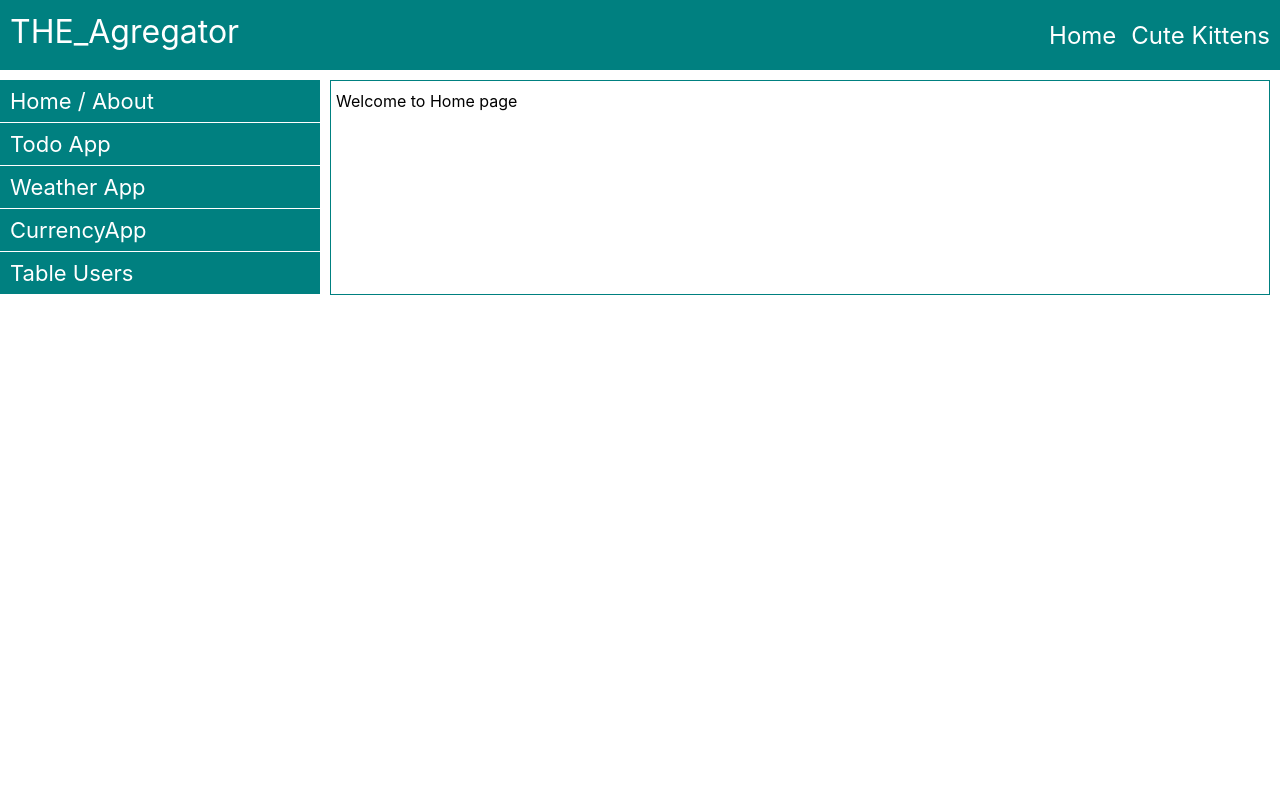
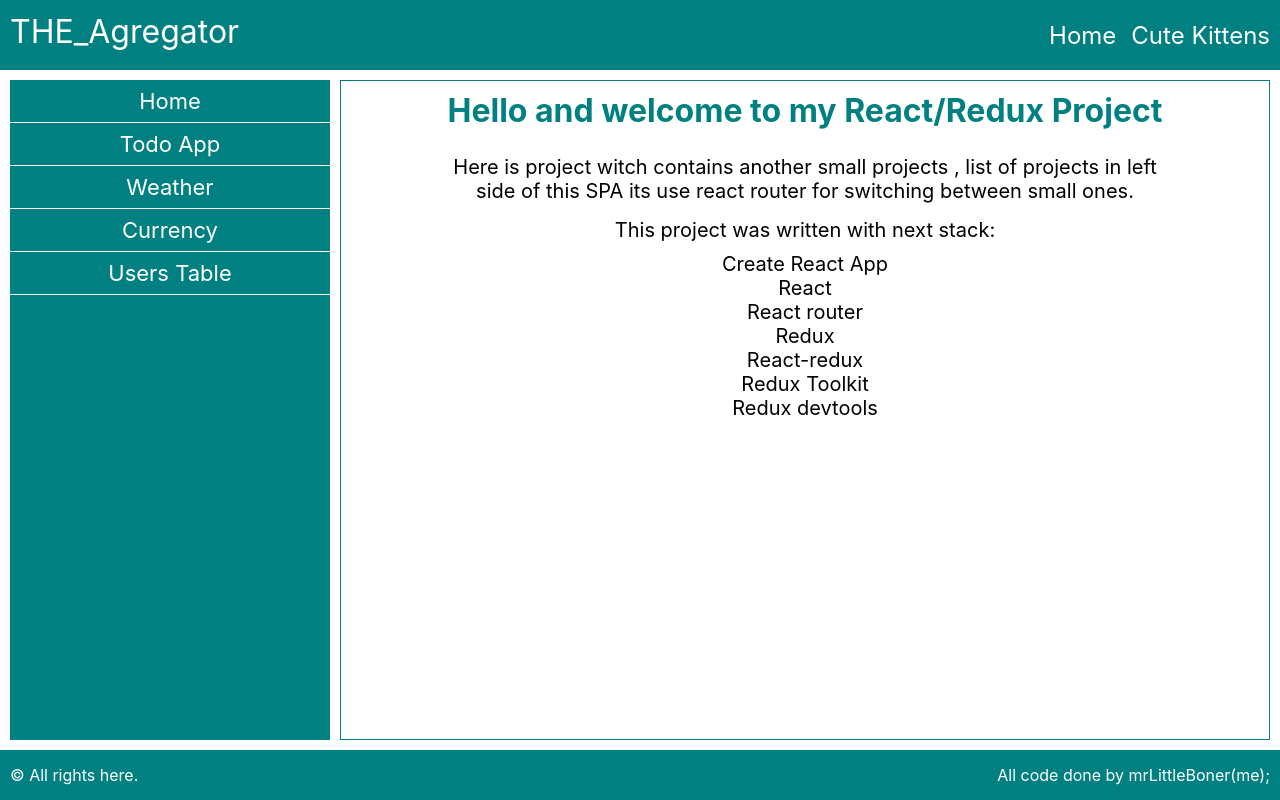
Before and after one commit to mrLittle-Boner/THE_Agregator, a React (Create React App) app: page / in a window 1280 px wide. Built offline with nearby package versions, Linux system fonts and the light colour scheme.

Commit message:
add footer and some about info

```diff
--- a/src/App.js
+++ b/src/App.js
@@ -2,6 +2,7 @@ import Header from './features/header/Header';
 import SidebarNav from './features/Nav/SidebarNav';
 import HomeContent from './features/home/HomeContent';
 import TodoApp from './features/todoApp/TodoApp';
+import Footer from './features/footer/Footer';
 import {
   BrowserRouter as Router,
   Switch,
@@ -9,9 +10,15 @@ import {
 } from "react-router-dom";
 
 const styles = {
+  app: {
+    display: 'grid',
+    gridTemplateRows: 'auto 1fr auto',
+    minHeight: '100vh'
+  },
   mainContent: {
     display: 'flex',
-    marginTop: '10px'
+    marginTop: '10px',
+    height: 'calc(100vh - 140px)'
   },
   wrapper: {
     marginLeft: '10px',
@@ -23,7 +30,7 @@ const styles = {
 
 function App() {
   return (
-    <div className="App">
+    <div style={styles.app} className="App">
       <Router>
         <Header />
         <main className='main'>
@@ -42,9 +49,9 @@ function App() {
               </div>
             </div>
           </div>
-
         </main>
       </Router>
+      <Footer />
     </div>
   );
 };
--- a/src/features/Nav/SidebarNav.js
+++ b/src/features/Nav/SidebarNav.js
@@ -1,51 +1,41 @@
 import React from 'react';
+import { NavLink } from 'react-router-dom';
 
 const styles = {
   list: {
     backgroundColor: 'teal',
     color: 'white',
     fontSize: '22px',
-    marginLeft: '-10px',
+    // marginLeft: '-10px',
+
     minWidth: '320px'
   },
   item: {
 
   },
   link: {
+    justifyContent: 'center',
     display: 'flex',
     padding: '8px 10px',
     borderBottom: '1px solid white'
   }
 }
+const SideBarLink = ({ path, name, exact }) => {
+  return (
+    <li>
+      <NavLink style={styles.link} exact={exact} to={path}> {name} </NavLink>
+    </li>
+  );
+};
 
 export default function SidebarNav() {
   return (
     <ul style={styles.list} className='sidebar-nav'>
-      <li className='sidebar-nav__item'>
-        <a style={styles.link} className='sidebar-nav__link' href="/">
-          Home / About
-        </a>
-      </li>
-      <li>
-        <a style={styles.link} href="todos">
-          Todo App
-        </a>
-      </li>
-      <li>
-        <a style={styles.link} href="weather">
-          Weather App
-        </a>
-      </li>
-      <li>
-        <a style={styles.link} href="currency">
-          CurrencyApp
-        </a>
-      </li>
-      <li>
-        <a style={styles.link} href="equvilent">
-          Table Users
-        </a>
-      </li>
+      <SideBarLink name='Home' path='/' exact />
+      <SideBarLink name='Todo App' path='/todos' />
+      <SideBarLink name='Weather' path='/weather' />
+      <SideBarLink name='Currency' path='/currency' />
+      <SideBarLink name='Users Table' path='/users-table' />
     </ul>
   )
 }
--- /dev/null
+++ b/src/features/footer/Footer.js
@@ -0,0 +1,31 @@
+import React from 'react';
+
+const styles = {
+  footer: {
+    backgroundColor: 'teal',
+    color: 'white'
+  },
+  footerContent: {
+    display: 'flex',
+    alignItems: 'center',
+    justifyContent: 'space-between',
+    height: '50px'
+  }
+};
+
+export default function Footer() {
+  return (
+    <footer style={styles.footer} className='footer'>
+      <div className="container">
+        <div style={styles.footerContent} className="footer__content">
+          <div className="rights">
+            &copy; All rights here.
+          </div>
+          <div className="footer__author">
+            All code done by mrLittleBoner(me);
+          </div>
+        </div>
+      </div>
+    </footer>
+  );
+};
--- a/src/features/home/HomeContent.js
+++ b/src/features/home/HomeContent.js
@@ -1,9 +1,58 @@
-import React from 'react'
+import React from 'react';
+
+const styles = {
+  home: {
+    padding: '0 10px',
+    fontSize: '20px'
+  },
+  title: {
+    textAlign: 'center',
+    color: 'teal',
+    fontSize: '32px',
+    marginBottom: '25px'
+  },
+  text: {
+    // display: 'flex',
+    // justifyContent: 'space-between',
+    textAlign: 'center'
+  },
+  about: {
+    maxWidth: '80%',
+    margin: '0 auto'
+  },
+  technologies: {
+    textAlign: 'center',
+    marginTop: '15px'
+  },
+  list: {
+    marginTop: '10px'
+  }
+};
 
 export default function HomeContent() {
   return (
-    <section className='home'>
-      Welcome to Home page
+    <section style={styles.home} className='home'>
+      <h1 style={styles.title} className='home__title'>
+        Hello and welcome to my React/Redux Project
+      </h1>
+      <div style={styles.text} className="home__text">
+        <p style={styles.about} className='home__about'>
+          Here is project witch contains another small projects , list of projects in left side of this SPA its use react router for switching between small ones.
+        </p>
+        <div style={styles.technologies} className='home__technologies'>
+          <p>This project was written with next stack:</p>
+          <ul style={styles.list} className='home__technologies-list'>
+            <li>Create React App</li>
+            <li>React</li>
+            <li>React router</li>
+            <li>Redux</li>
+            <li>React-redux</li>
+            <li>Redux Toolkit</li>
+            <li>Redux devtools</li>
+          </ul>
+        </div>
+      </div>
+
     </section>
   );
 };
```
Also changed, not shown: src/features/todoApp/filters.js (added), src/features/todoApp/todos.js (added), src/features/todoList/filters.js (deleted), src/features/todoList/todos.js (deleted).
